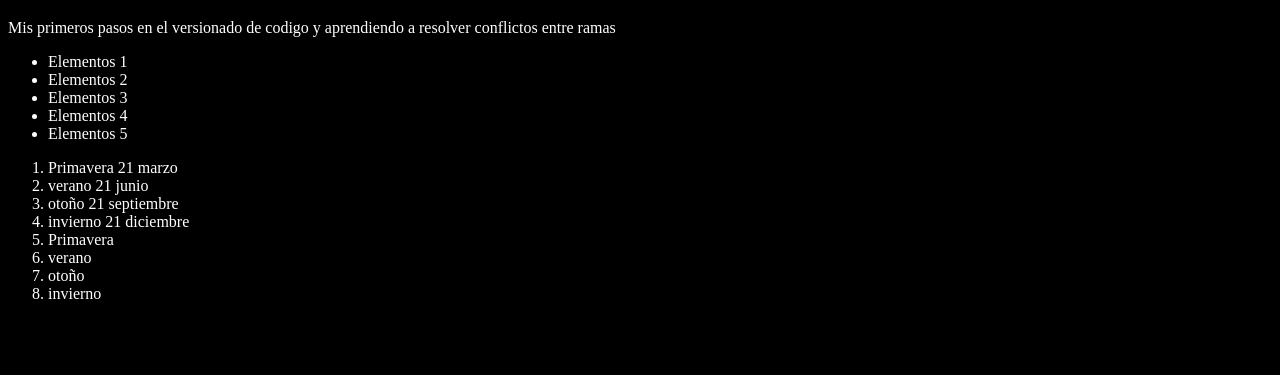
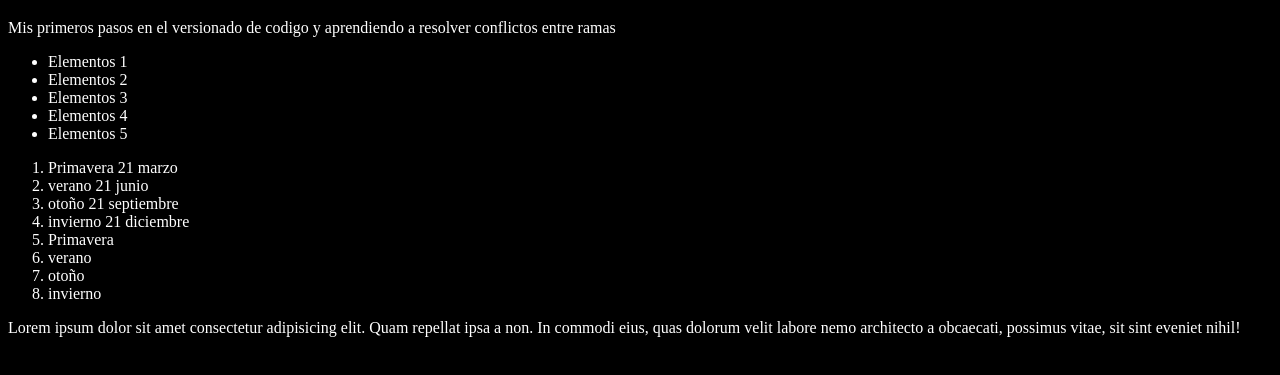
Before and after one commit to edgarorlandozambrano/youtube-git, a plain HTML site: page index.html in a window 1280 px wide. Shown: the part 61-436 px from the top of the page. Drawn offline with Linux system fonts and the light colour scheme.

Commit message:
Agregango 2 parrafos

```diff
--- a/index.html
+++ b/index.html
@@ -32,6 +32,7 @@
         <li>invierno</li>
 
     </ol>
+    <p>Lorem ipsum dolor sit amet consectetur adipisicing elit. Quam repellat ipsa a non. In commodi eius, quas dolorum velit labore nemo architecto a obcaecati, possimus vitae, sit sint eveniet nihil!</p>
     <script src="index.js"></script>
 </body>
 </html>
```
